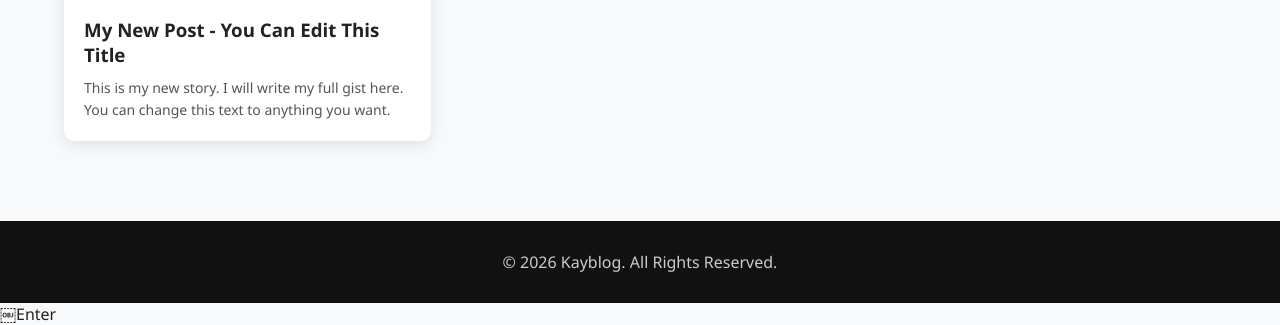
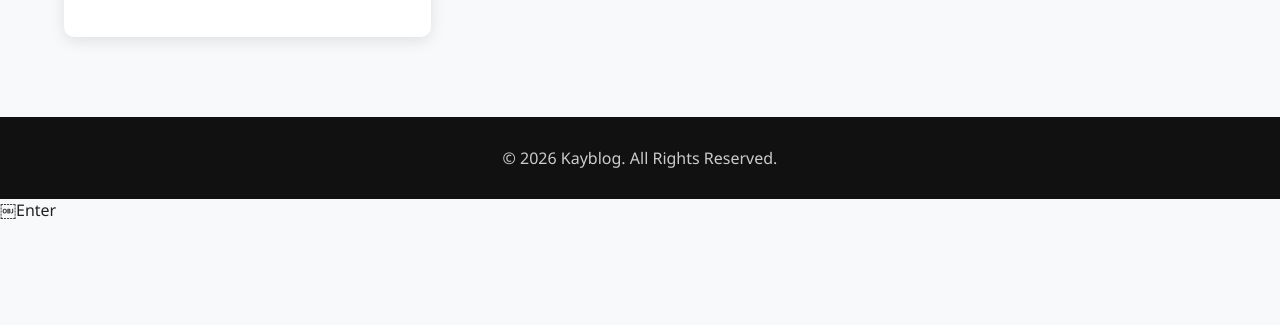
Before and after one commit to Kayblog1/Kayblog, a plain HTML site: page index.html in a window 1280 px wide. Shown: the part 1309-1634 px from the top of the page. After the commit the page ends 1530 px from the top, so only its background shows below. Drawn offline with Linux system fonts and the light colour scheme.

Commit message:
Update index.html

```diff
--- a/index.html
+++ b/index.html
@@ -96,8 +96,7 @@ footer{background:#111;color:#ccc;text-align:center;padding:30px 5%;margin-top:4
 <div class="card">
 <img src="https://picsum.photos/400/250?random=10" alt="">
 <div class="card-content">
-<h3>My New Post - You Can Edit This Title</h3>
-<p>This is my new story. I will write my full gist here. You can change this text to anything you want.</p>
+
 </div>
 </div>
 
```
